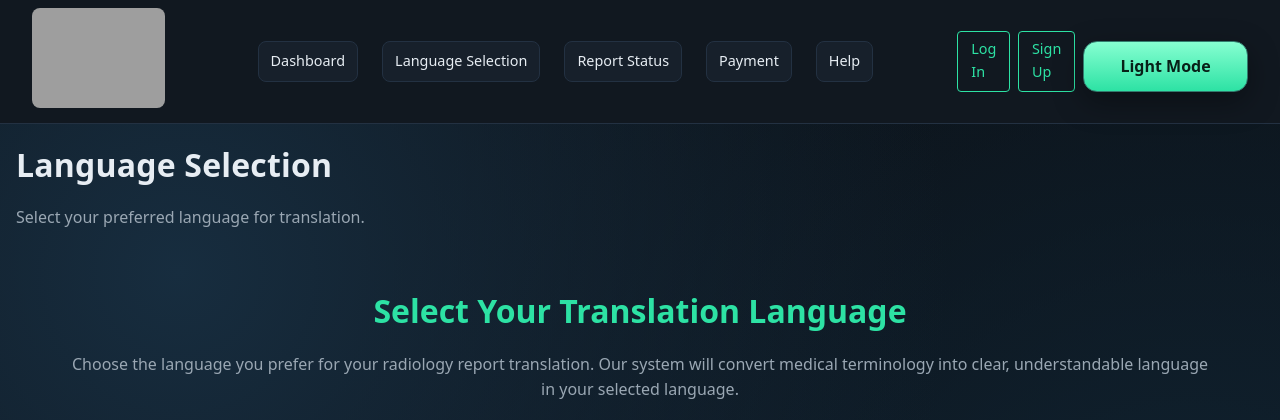
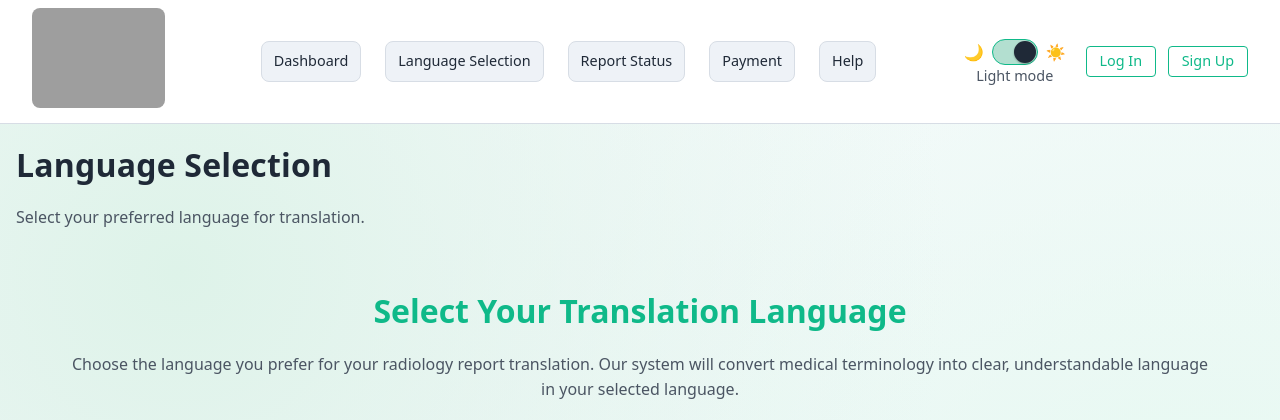
Before and after one commit to Schweinefilet/inside-imaging-MVP, a Flask app: page /language in a window 1280 px wide. Shown: the top 420 px of the page. Run offline with Flask 3, Linux system fonts and the light colour scheme; some libraries are stand-ins or nearby versions; grey boxes are pictures that could not be loaded.

```diff
--- a/static/main.css
+++ b/static/main.css
@@ -350,24 +350,88 @@ html.light ::selection,
   background: color-mix(in oklab, var(--mint) 25%, #00000010);
 }
 
-/* ---- Slider toggle for theme ---- */
-.theme-switch{display:inline-flex;align-items:center;gap:.5rem;margin-right:.5rem}
-.theme-icon{font-size:1rem;line-height:1}
-.theme-switch-text{font-size:.9rem;color:var(--muted)}
-.theme-switch-input{position:absolute;opacity:0;width:1px;height:1px;overflow:hidden}
+/* Keep login/signup from stretching with the taller slider */
+.navbar .nav-auth {
+  display: flex;
+  align-items: center;      /* key fix */
+  gap: .75rem;
+}
+.navbar .nav-auth > * {
+  flex: 0 0 auto;           /* prevent flex-grow */
+}
+
+/* Compact auth buttons */
+.navbar .login-button,
+.navbar .signup-button {
+  display: inline-flex;
+  align-items: center;
+  line-height: 1;
+  padding: .45rem .8rem;
+}
+
+/* ---- Theme slider with label below (FINAL) ---- */
+.theme-switch {
+  display: inline-flex;
+  flex-direction: column;   /* label below */
+  align-items: center;
+  gap: .25rem;
+  margin-right: .5rem;
+
+  /* sizes and fine nudges */
+  --track-w: 46px;
+  --track-h: 26px;
+  --pad: 1px;
+  --knob: 22px;
+  --travel: calc(var(--track-w) - var(--knob) - (var(--pad) * 2));
+  --x-nudge-checked: -2px;  /* 1px left in light mode */
+  --y-nudge-checked: 0px;  /* 1px up in light mode */
+}
+.theme-row { display:flex; align-items:center; gap:.5rem; }
+.theme-icon { font-size:1rem; line-height:1; }
+.theme-switch-text { font-size:.9rem; line-height:1; color:var(--muted); }
+
+.theme-switch-input {
+  position: absolute; opacity: 0; width: 1px; height: 1px; overflow: hidden;
+}
+
 .theme-switch-track{
-  width:46px;height:26px;border-radius:999px;
-  background:var(--panel-2);border:1px solid var(--border);
-  position:relative;transition:background .2s,border-color .2s
+  position: relative;
+  box-sizing: border-box;
+  width: var(--track-w);
+  height: var(--track-h);
+  border-radius: 999px;
+  background: var(--panel-2);
+  border: 1px solid var(--border);
+  transition: background .22s ease, border-color .22s ease;
 }
+
 .theme-switch-track::after{
-  content:"";position:absolute;top:2px;left:2px;width:22px;height:22px;border-radius:50%;
-  background:var(--text);box-shadow:0 1px 2px rgba(0,0,0,.3);transition:transform .2s
+  content:"";
+  position:absolute;
+  width: var(--knob);
+  height: var(--knob);
+  border-radius:50%;
+  left: var(--pad);
+  top: 50%;
+  transform: translate(var(--x, 0), -50%);  /* centered vertically */
+  background: var(--text);
+  box-shadow: 0 1px 2px rgba(0,0,0,.3);
+  transition: transform .22s cubic-bezier(.2,.8,.2,1), background-color .22s ease, box-shadow .22s ease;
 }
+
 .theme-switch-input:checked + .theme-switch-track{
-  background:color-mix(in oklab, var(--mint) 35%, var(--panel-2));border-color:var(--mint)
+  --x: calc(var(--travel) + var(--x-nudge-checked));
+  background: color-mix(in oklab, var(--mint) 35%, var(--panel-2));
+  border-color: var(--mint);
 }
-.theme-switch-input:checked + .theme-switch-track::after{transform:translateX(20px)}
+.theme-switch-input:checked + .theme-switch-track::after{
+  transform: translate(calc(var(--travel) + var(--x-nudge-checked)), calc(-50% + var(--y-nudge-checked)));
+}
+
+/* Respect reduced motion */
+@media (prefers-reduced-motion: reduce){
+  .theme-switch-track, .theme-switch-track::after{ transition: none; }
+}
 
 /* ---- Simple-output lists and highlight colors sitewide ---- */
 .simple-output ul{ margin:.25rem 0 0; padding-left:1.1rem; }
@@ -377,3 +441,36 @@ html.light ::selection,
 
 /* ---- Clickable organ terms ---- */
 .organ-link{ text-decoration: underline dotted; cursor: pointer; }
+
+/* Lock navbar layout across pages: [logo] [centered nav] [auth/theme] */
+.navbar{
+  display: grid;
+  grid-template-columns: auto 1fr auto;
+  align-items: center;
+  column-gap: 24px;
+  padding: 10px 16px;        /* keep if you want uniform padding */
+}
+.navbar-brand{ justify-self: start; }
+.nav-auth{ justify-self: end; display: flex; align-items: center; gap: .75rem; }
+.navbar *{ min-width: 0; }   /* prevent overflow pushing layout */
+
+/* Center the nav links in the middle column */
+.nav-links{
+  display: flex;
+  justify-content: center;
+  align-items: center;
+  gap: 18px;
+  white-space: nowrap;
+  margin: 0;                 /* kill stray margins */
+}
+
+/* Optional: make link pills consistent across pages */
+.nav-links a{
+  display: inline-flex;
+  align-items: center;
+  padding: .45rem .9rem;
+  border: 1px solid var(--border);
+  border-radius: 10px;
+  background: var(--panel);
+  text-decoration: none;
+}
--- a/templates/language.html
+++ b/templates/language.html
@@ -5,6 +5,19 @@
   <meta name="viewport" content="width=device-width, initial-scale=1">
   <meta name="color-scheme" content="light dark">
   <title>Language Selection - Inside Imaging</title>
+
+  <!-- Pre-paint: prevent theme flash -->
+  <script>
+    (function(){
+      try{
+        var t = localStorage.getItem('theme');
+        var preferLight = window.matchMedia && window.matchMedia('(prefers-color-scheme: light)').matches;
+        var useLight = t ? (t === 'light') : preferLight;
+        if (useLight) document.documentElement.classList.add('light');
+      }catch(e){}
+    })();
+  </script>
+
   <link rel="stylesheet" href="/static/main.css">
   <link rel="stylesheet" href="/static/dashboard.css">
   <link rel="stylesheet" href="/static/language-selection.css">
@@ -23,9 +36,19 @@
         <a href="{{ url_for('help_page') }}">Help</a>
       </nav>
       <div class="nav-auth">
+        <!-- Theme slider -->
+        <label class="theme-switch" aria-label="Toggle theme">
+          <span class="theme-row">
+            <span class="theme-icon" aria-hidden="true">🌙</span>
+            <input id="theme-toggle" class="theme-switch-input" type="checkbox" role="switch" aria-checked="false">
+            <span class="theme-switch-track" aria-hidden="true"></span>
+            <span class="theme-icon" aria-hidden="true">☀️</span>
+          </span>
+          <span id="theme-label" class="theme-switch-text">Dark mode</span>
+        </label>
+
         <a href="{{ url_for('login') }}" class="login-button">Log In</a>
         <a href="{{ url_for('signup') }}" class="signup-button">Sign Up</a>
-        <button id="theme-toggle-button" class="theme-toggle">Light Mode</button>
       </div>
     </header>
 
@@ -109,23 +132,7 @@
     </main>
   </div>
 
-  <script>
-    document.addEventListener('DOMContentLoaded', function () {
-      var html = document.documentElement;
-      var button = document.getElementById('theme-toggle-button');
-      var saved = localStorage.getItem('theme') || 'dark';
-      if (saved === 'light') {
-        html.classList.add('light');
-        if (button) button.textContent = 'Dark Mode';
-      }
-      if (button) {
-        button.addEventListener('click', function () {
-          var isLight = html.classList.toggle('light');
-          button.textContent = isLight ? 'Dark Mode' : 'Light Mode';
-          localStorage.setItem('theme', isLight ? 'light' : 'dark');
-        });
-      }
-    });
-  </script>
+  <!-- Theme logic -->
+  <script src="/static/theme.js"></script>
 </body>
 </html>
```
Also changed, not shown: templates/base.html (+44 -2 lines), templates/help.html (+10 -11 lines).
